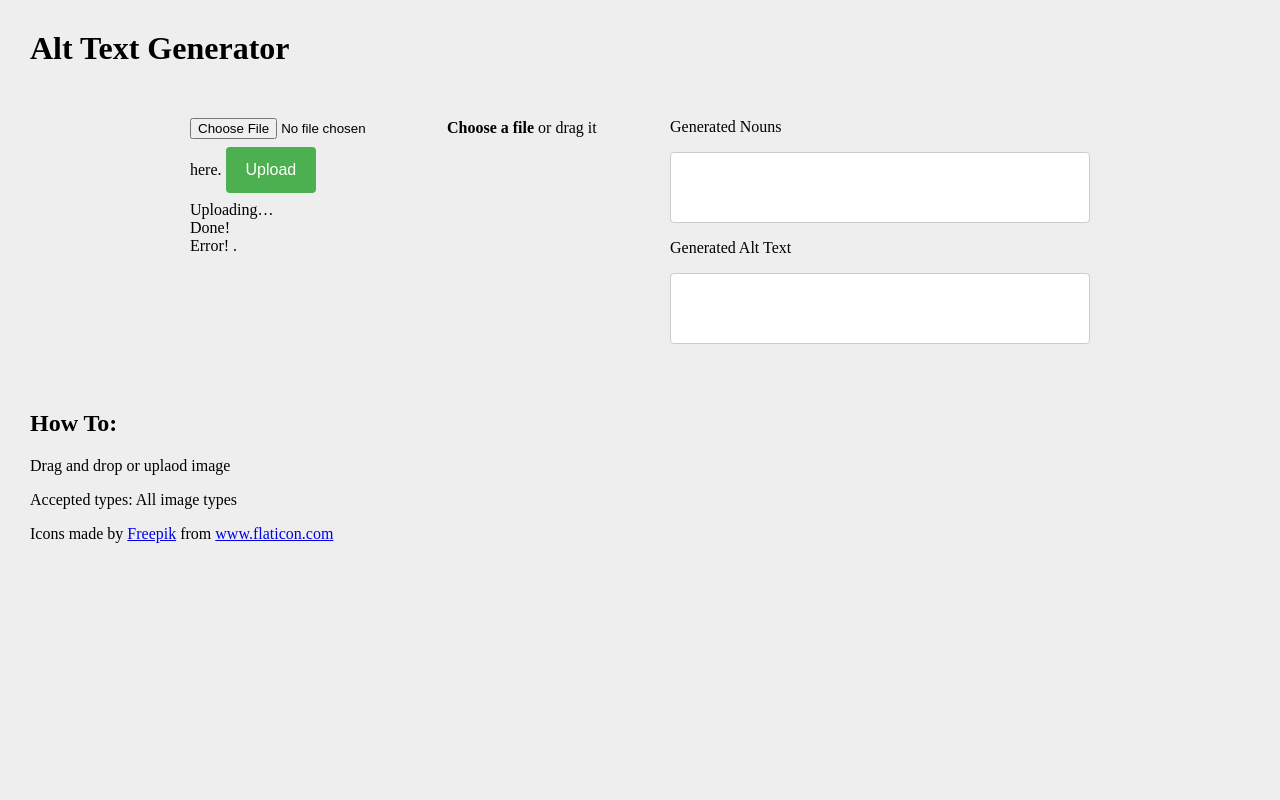
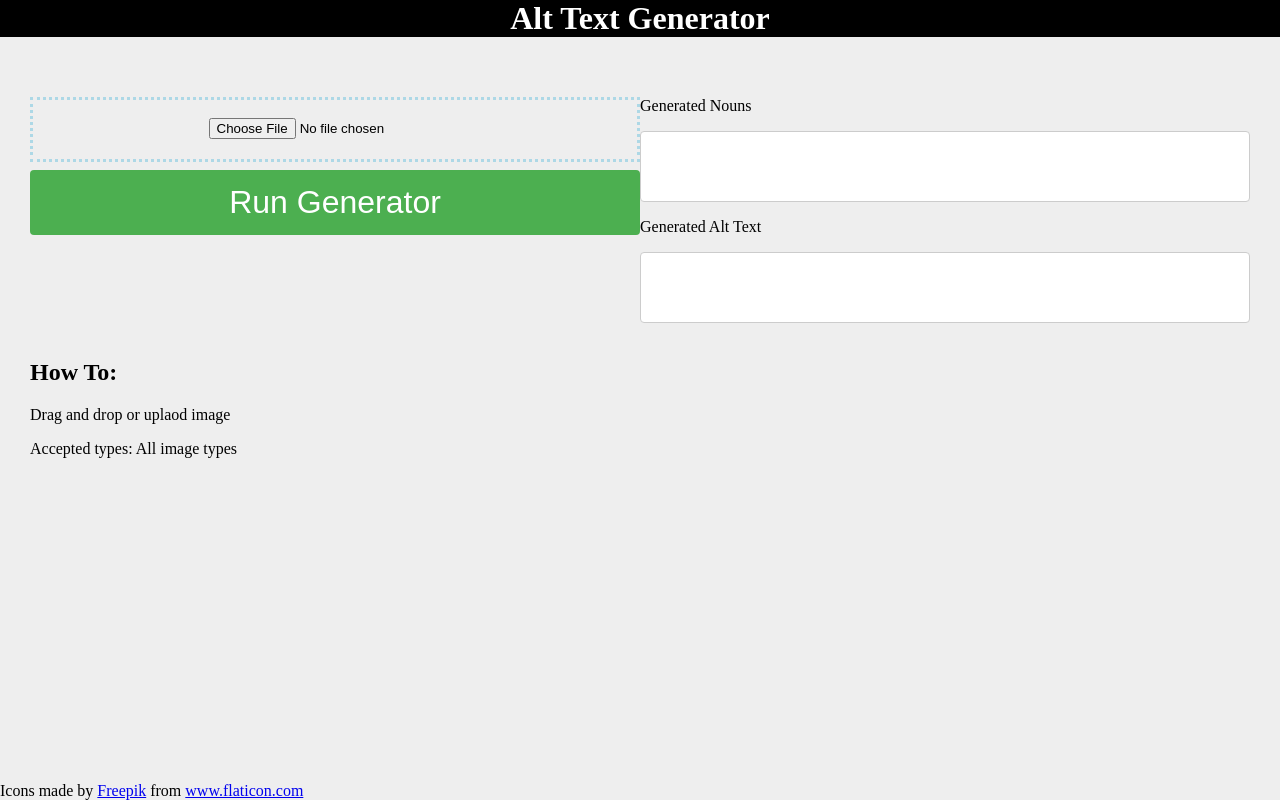
Before and after one commit to SWEN-712/final-team-project-parrot, a plain HTML site: page index.html in a window 1280 px wide. Drawn offline with nearby package versions, Linux system fonts and the light colour scheme.

Commit message:
making the image drag and drop look cleaner

```diff
--- a/css/style.scss
+++ b/css/style.scss
@@ -5,31 +5,24 @@ $bckgrnd-main: #eeeeee;
 
 $highlight: #2eaae2;
 
-//Theme Transitions
-$transition-speed: 600ms;
-
-//Side Width
-$side-width: 16rem;
-
 :root {
   font-size: 16px;
 }
 
 main {
   display: grid;
+  margin: 30px;
+  padding: 0;
+  margin: 30px;
   grid-template-columns: 50% 50%;
-  max-width: 960px;
-  margin: 0 auto;
   .col2 {
-    padding: 30px;
+    padding-top: 30px;
   }
 }
 
 body {
   color: $text-primary;
   background-color: $bckgrnd-main;
-  padding: 0;
-  margin: 30px;
 
   //Webkit-scrollbar
   &::-webkit-scrollbar-corner {
@@ -45,6 +38,7 @@ body {
   &::-webkit-scrollbar-thumb {
     background: $highlight;
   }
+  margin: 0 !important;
 }
 
 /*-----------Forms/buttons-------*/
@@ -89,3 +83,30 @@ button {
 button:hover {
   background-color: $highlight;
 }
+
+#title {
+  background-color: black;
+  color: white;
+  margin-top: 0;
+  text-align: center;
+}
+
+footer {
+  position: fixed;
+  bottom: 0;
+}
+
+#label {
+  display: none;
+}
+
+.thumb-image {
+  width: 50%;
+  height: 50%;
+}
+
+.dragNDrop {
+  border: dotted #add8e6;
+  text-align: center;
+  padding-bottom: 20px;
+}
--- a/index.html
+++ b/index.html
@@ -8,34 +8,16 @@
     <title>Accessibility Final Group 2</title>
   </head>
   <body>
-    <h1>Alt Text Generator</h1>
+    <h1 id="title">Alt Text Generator</h1>
     <main>
       <div class="col2">
         <form action="">
-          <div class="box__input">
-            <input
-              class="box__file"
-              type="file"
-              name="img"
-              id="img"
-              accept="image/*"
-            />
-            <label for="file"
-              ><strong>Choose a file</strong
-              ><span class="box__dragndrop"> or drag it here</span>.</label
-            >
-            <button class="box__button" type="submit">Upload</button>
+          <div class="dragNDrop">
+            <label id="label" for="img">Your image:</label><br />
+            <div id="preview"></div>
+            <input type="file" name="img" id="img" accept="image/*" />
           </div>
-          <div class="box__uploading">Uploading&hellip;</div>
-          <div class="box__success">Done!</div>
-          <div class="box__error">Error! <span></span>.</div>
-
-          <!-- <label for="img">Your image:</label>
-          <div id="wrapper">
-            <input type="file" name="img" id="img" accept="image/*" /><br />
-            <div id="preview"></div>
-          </div> -->
-          <!-- <input type="submit" value="Run Generator" name="submit" /> -->
+          <input type="submit" value="Run Generator" name="submit" />
         </form>
       </div>
       <div class="col2">
@@ -44,13 +26,12 @@
         <label for="nouns">Generated Alt Text</label>
         <input type="text" name="alt" id="alt" />
       </div>
+      <div id="instructions">
+        <h2>How To:</h2>
+        <p>Drag and drop or uplaod image</p>
+        <p>Accepted types: All image types</p>
+      </div>
     </main>
-
-    <div id="instructions">
-      <h2>How To:</h2>
-      <p>Drag and drop or uplaod image</p>
-      <p>Accepted types: All image types</p>
-    </div>
   </body>
   <footer>
     <div>
--- a/js/index.js
+++ b/js/index.js
@@ -13,6 +13,7 @@ $("#img").on("change", function () {
     };
     image_holder.show();
     reader.readAsDataURL($(this)[0].files[0]);
+    $("#label").show();
   } else {
     alert("This browser does not support FileReader.");
   }
```
Also changed, not shown: css/style.css.
